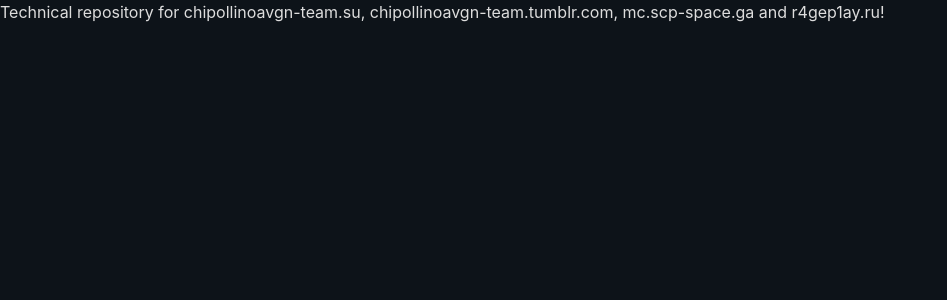
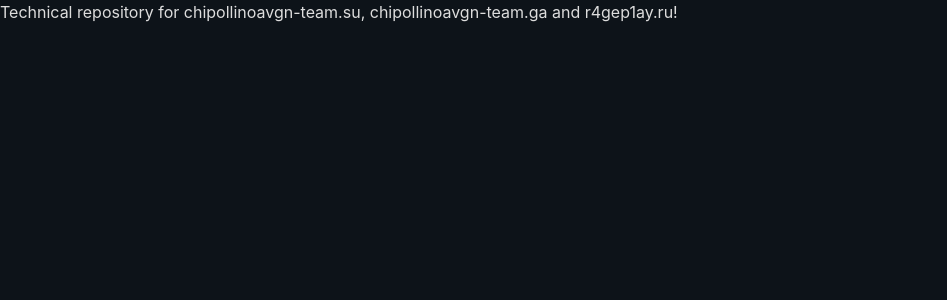
Before and after one commit to chipollinoavgn-tlx/chipollinoavgn-tlx.github.io, a Jekyll site: the page index.html, which Jekyll copies as it is, in a window 1280 px wide. Shown: the top 300 px of the page, without its empty margins (0-947 px from the left). Built offline with Jekyll 4.4.1, drawn with Linux system fonts in a browser that asks for light colours; some web fonts are replaced; part of the change alters nothing that is shown.

Commit message:
Update Domains

```diff
--- a/index.html
+++ b/index.html
@@ -4,7 +4,7 @@
 <meta name="viewport" content="width=device-width, initial-scale=1" />
 		<link rel="icon" href="https://i.gjcdn.net/data/sites/content/193568/watermark-ca-team_2.0-jewppdae.png" type="image/x-icon" />
 
-		<meta property="og:title" content="ChipollinoAVGN Team" />
+		<meta property="og:title" content="ChipollinoAVGN Repository" />
 
 		<meta property="og:url" content="https://chipollinoavgn-team.github.io" />
 
@@ -12,10 +12,9 @@
 
 		<meta property="og:location" content="USA, Elmore AL" />
 
-		<meta property="og:type" content="website" />
+		<meta property="og:type" content="repository" />
 
-		<meta property="og:site_name" content="B
-GitHub Pages" />
+		<meta property="og:site_name" content="GitHub Pages" />
 
 		<meta property="og:description" content="Create. Optimize. Update." />
 
@@ -33,7 +32,7 @@ GitHub Pages" />
 
 		<meta property="article:author" content="Evgeny Nozhikhin (CA)" />
 
-		<title>ChipollinoAVGN Team</title>
+		<title>ChipollinoAVGN Repository</title>
 		<link rel="stylesheet" href="css/style.css" defer="defer" />
 
 		<link rel="stylesheet" href="https://fonts.googleapis.com/css?family=Titillium+Web" defer="defer" />
@@ -43,6 +42,6 @@ GitHub Pages" />
 		<link rel="stylesheet" href="https://cdnjs.cloudflare.com/ajax/libs/font-awesome/4.7.0/css/font-awesome.min.css" defer="defer" />
 </head>
 <body>
-Technical repository for chipollinoavgn-team.su, chipollinoavgn-team.tumblr.com, mc.scp-space.ga and r4gep1ay.ru!
+Technical repository for chipollinoavgn-team.su, chipollinoavgn-team.ga and r4gep1ay.ru!
 </body>
 </html>
```
